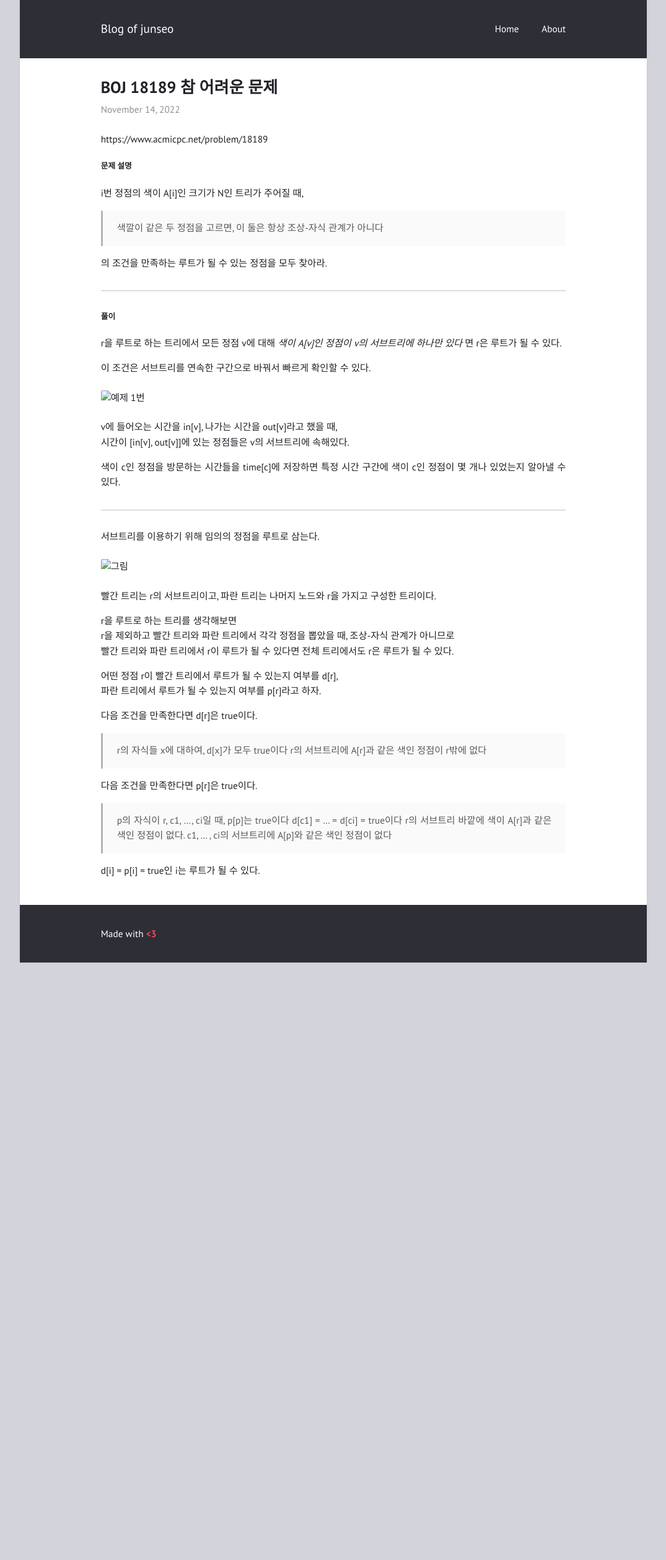
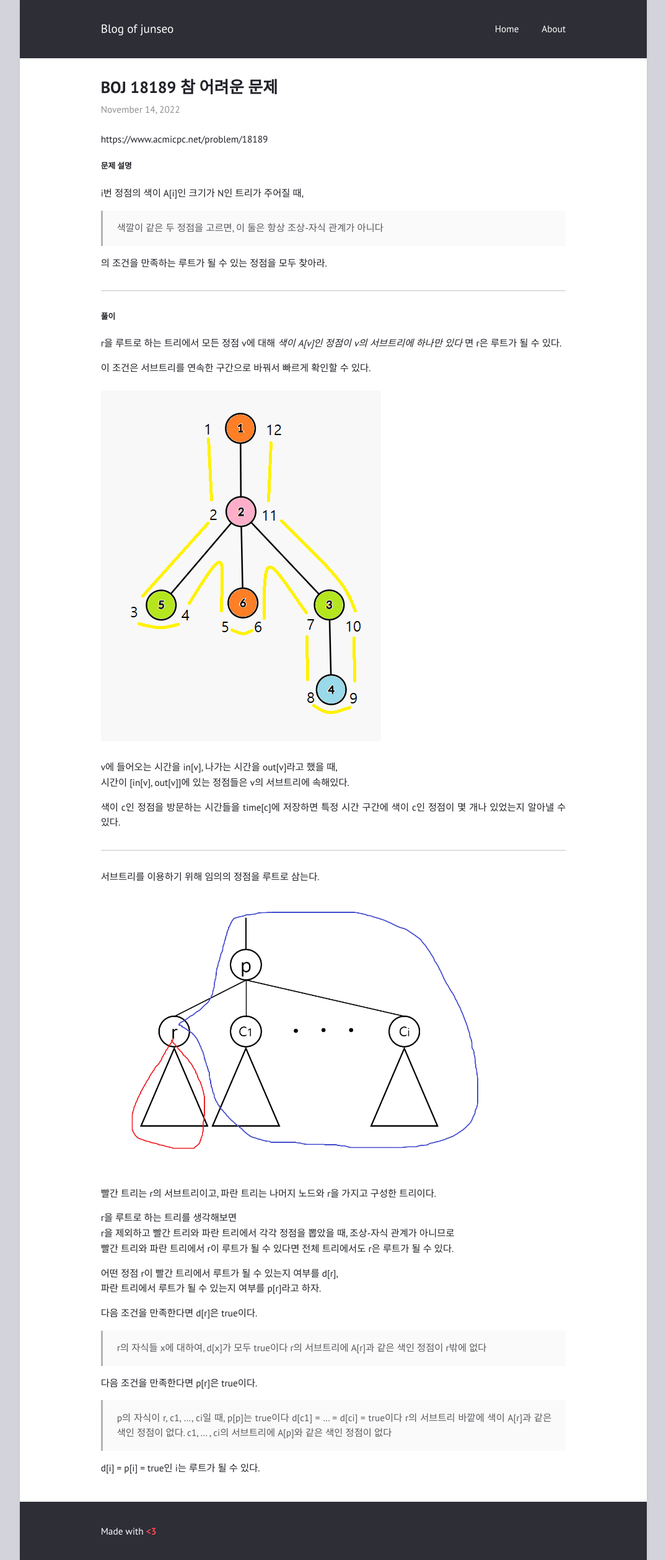
Before and after one commit to cloneot/cloneot.github.io, a Jekyll site: the page built from _posts/2022-11-14-BOJ-18189.md, in a window 1280 px wide. Shown: the whole page at 62% size, without its empty margins (102-1177 px from the left). Built offline with Jekyll 4.4.1, drawn with Linux system fonts in a browser that asks for light colours; before the commit the page ends 1553 px from its top, so only the background shows below that.

Commit message:
Update 2022-11-14-BOJ-18189.md
edited img path

```diff
--- a/_posts/2022-11-14-BOJ-18189.md
+++ b/_posts/2022-11-14-BOJ-18189.md
@@ -23,7 +23,7 @@ i번 정점의 색이 A[i]인 크기가 N인 트리가 주어질 때,
 
 이 조건은 서브트리를 연속한 구간으로 바꿔서 빠르게 확인할 수 있다.
 
-![예제 1번](./img/18189 ex1.png)
+![예제 1번](/assets/img/18189 ex1.png)
 
 v에 들어오는 시간을 in[v], 나가는 시간을 out[v]라고 했을 때,
 시간이 [in[v], out[v]]에 있는 정점들은 v의 서브트리에 속해있다.
@@ -34,7 +34,7 @@ v에 들어오는 시간을 in[v], 나가는 시간을 out[v]라고 했을 때,
 
 서브트리를 이용하기 위해 임의의 정점을 루트로 삼는다.
 
-![그림](./img/18189 subtree-2.png)
+![그림](/assets/img/18189 subtree-2.png)
 
 빨간 트리는 r의 서브트리이고, 파란 트리는 나머지 노드와 r을 가지고 구성한 트리이다.
 
```
